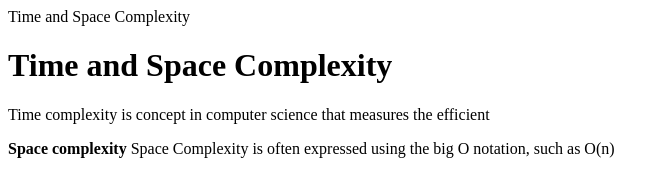
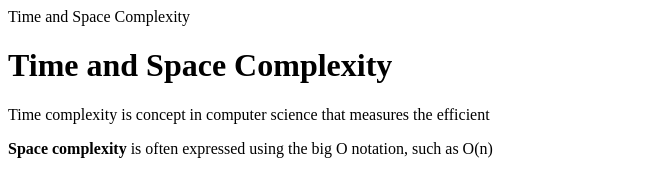
Before and after one commit to acciojob/time-and-space-complexity-PoojaMali18, a website: page main.html in a window 1280 px wide. Shown: the whole page, without its empty margins (0-669 px from the left). Drawn offline with Linux system fonts and the light colour scheme.

Commit message:
created a submission

```diff
--- a/main.html
+++ b/main.html
@@ -12,7 +12,7 @@
 </script>
 <h1>Time and Space Complexity</h1>
 <p>Time complexity is concept in computer science that measures the efficient</p>
-<p><b>Space complexity </b> Space Complexity is often expressed using the big O notation, such as O(n)</p>
+<b><p>Space complexity </b>is often expressed using the big O notation, such as O(n)</p>
 
 
 </body>
```
